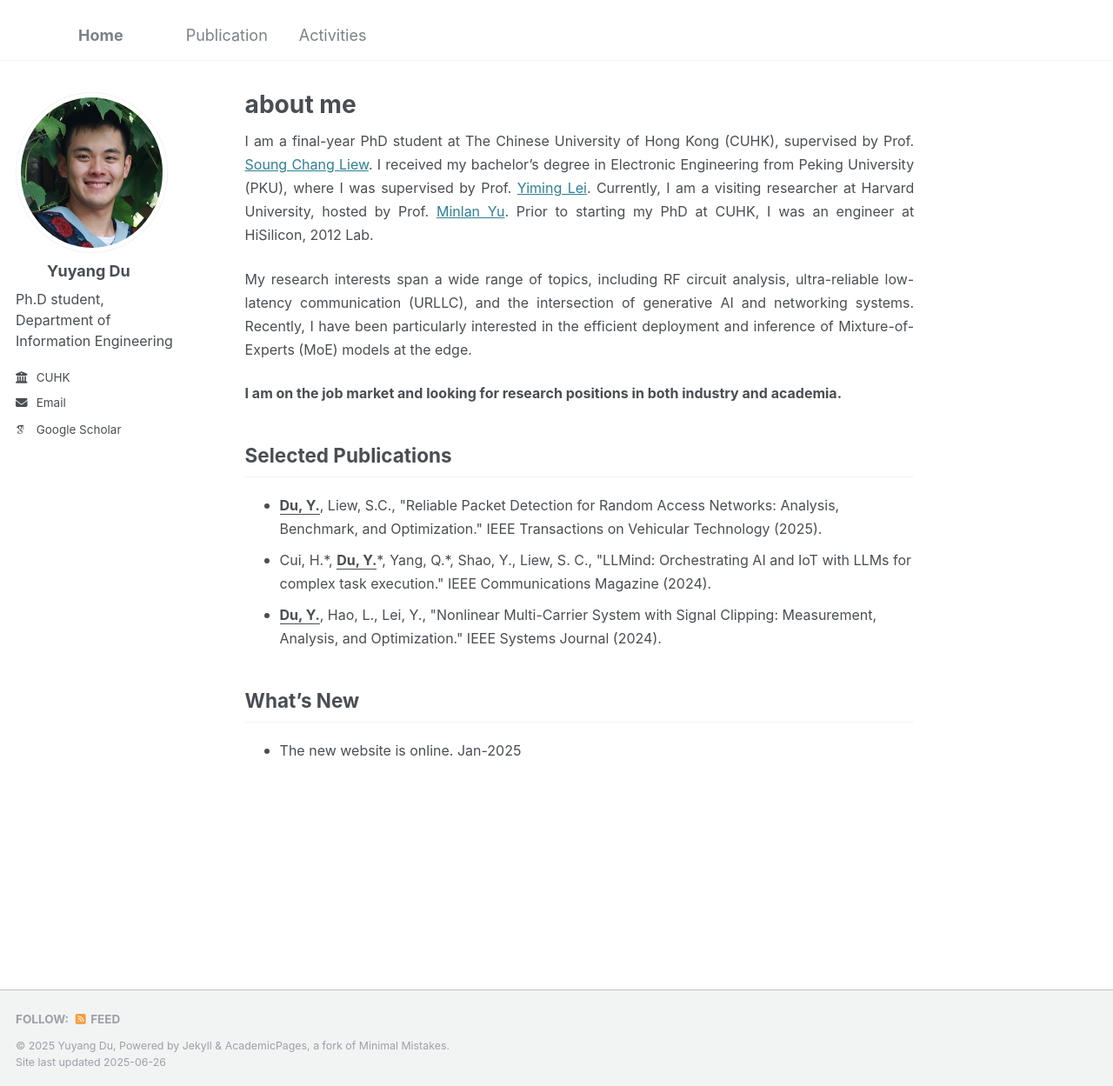
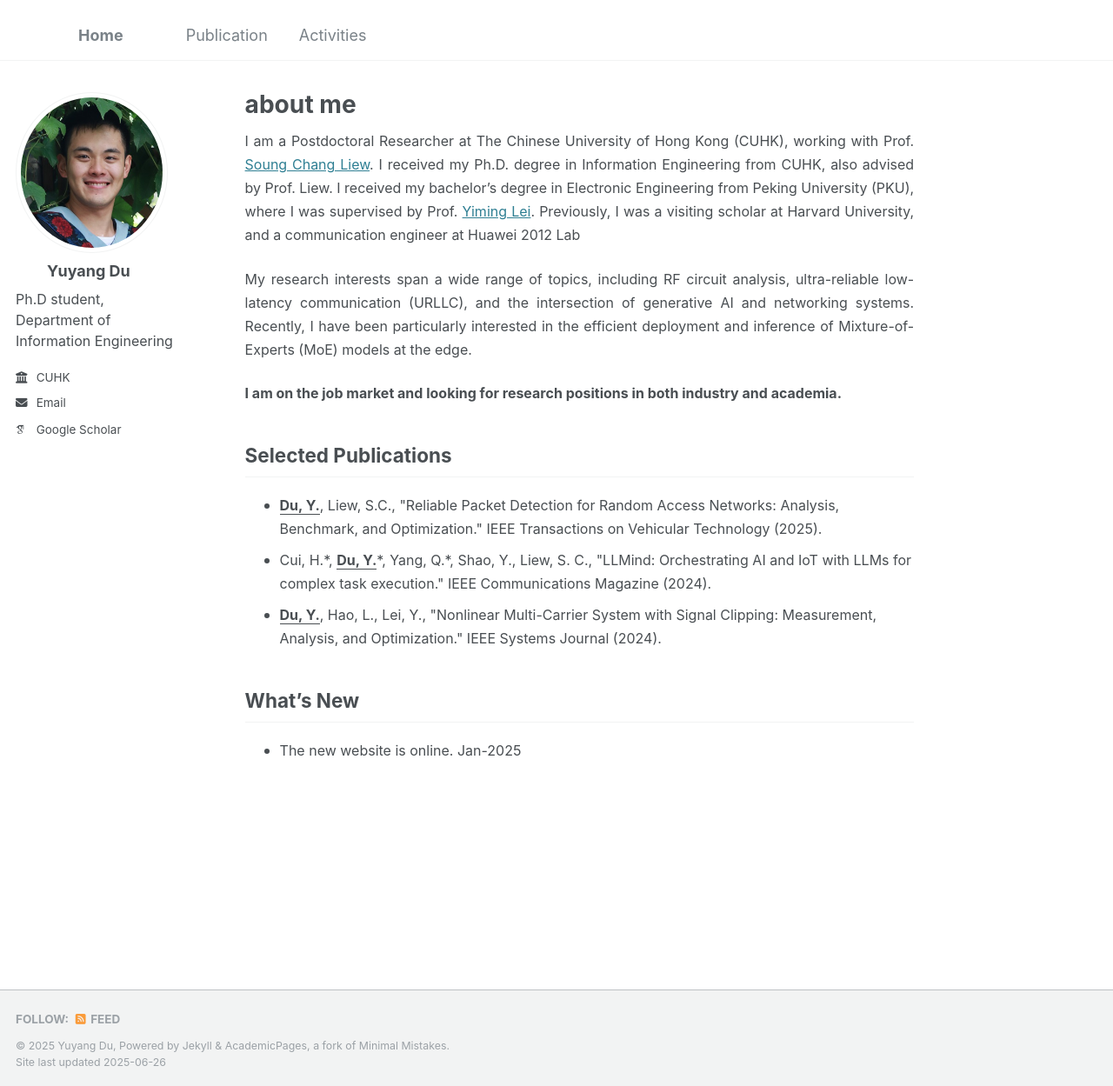
Before and after one commit to yuyangdu01/yuyangdu01.github.io, a Jekyll site: the page built from _pages/about.md, in a window 1280 px wide and 1249 px high. Shown: the whole window at 87% size. Built offline with Jekyll 4.4.1, drawn with Linux system fonts in a browser that asks for light colours; some web fonts are replaced.

Commit message:
Update about.md

```diff
--- a/_pages/about.md
+++ b/_pages/about.md
@@ -7,7 +7,7 @@ redirect_from:
   - /about.html
 ---
 
-<p style="text-align: justify;"><font size=3>I am a final-year PhD student at The Chinese University of Hong Kong (CUHK), supervised by Prof. <a href="https://www.ie.cuhk.edu.hk/faculty/LIEW-Soung-Chang/">Soung Chang Liew</a>. I received my bachelor’s degree in Electronic Engineering from Peking University (PKU), where I was supervised by Prof. <a href="https://ele.pku.edu.cn/dzxxen/info/1023/1115.htm">Yiming Lei</a>. Currently, I am a visiting researcher at Harvard University, hosted by Prof. <a href="https://minlanyu.seas.harvard.edu/index.html">Minlan Yu</a>. Prior to starting my PhD at CUHK, I was an engineer at HiSilicon, 2012 Lab.</font></p>
+<p style="text-align: justify;"><font size=3> I am a Postdoctoral Researcher at The Chinese University of Hong Kong (CUHK), working with Prof. <a href="https://www.ie.cuhk.edu.hk/faculty/LIEW-Soung-Chang/">Soung Chang Liew</a>. I received my Ph.D. degree in Information Engineering from CUHK, also advised by Prof. Liew. I received my bachelor’s degree in Electronic Engineering from Peking University (PKU), where I was supervised by Prof. <a href="https://ele.pku.edu.cn/dzxxen/info/1023/1115.htm">Yiming Lei</a>. Previously, I was a visiting scholar at Harvard University, and a communication engineer at Huawei 2012 Lab</font></p>
 
 <p style="text-align: justify;"><font size=3>My research interests span a wide range of topics, including RF circuit analysis, ultra-reliable low-latency communication (URLLC), and the intersection of generative AI and networking systems. Recently, I have been particularly interested in the efficient deployment and inference of Mixture-of-Experts (MoE) models at the edge.</font></p>
 
```
